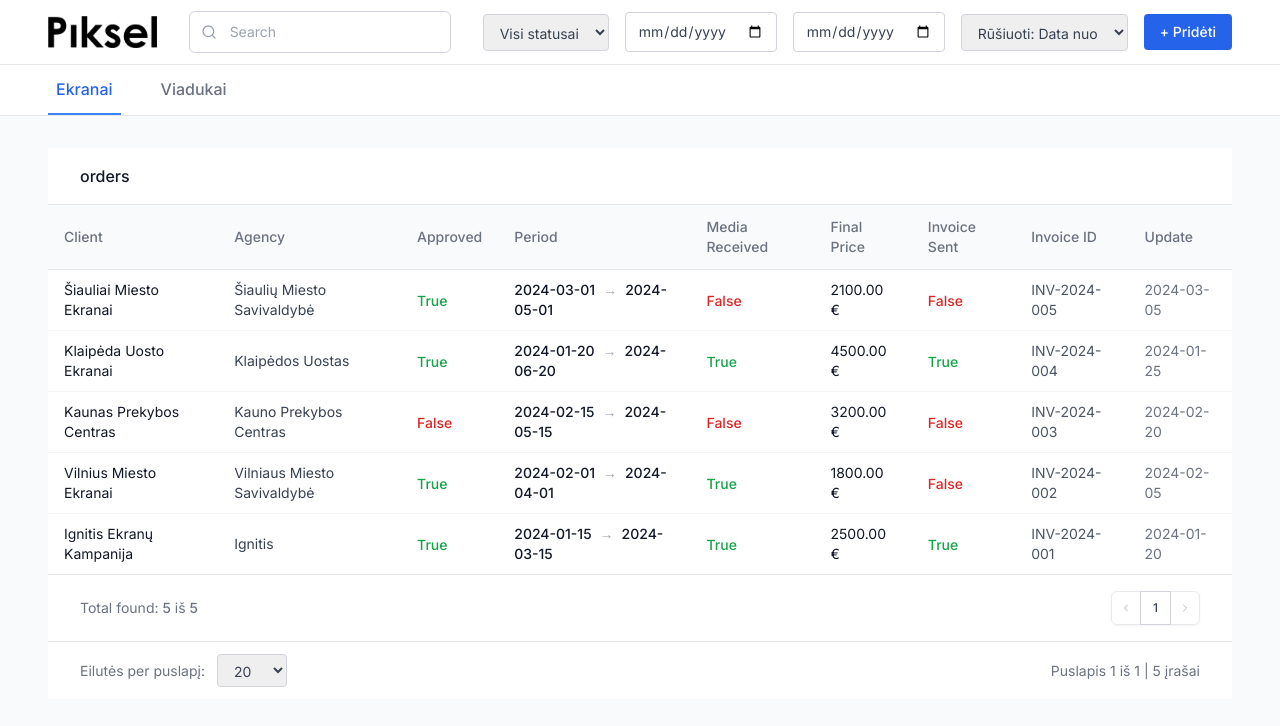
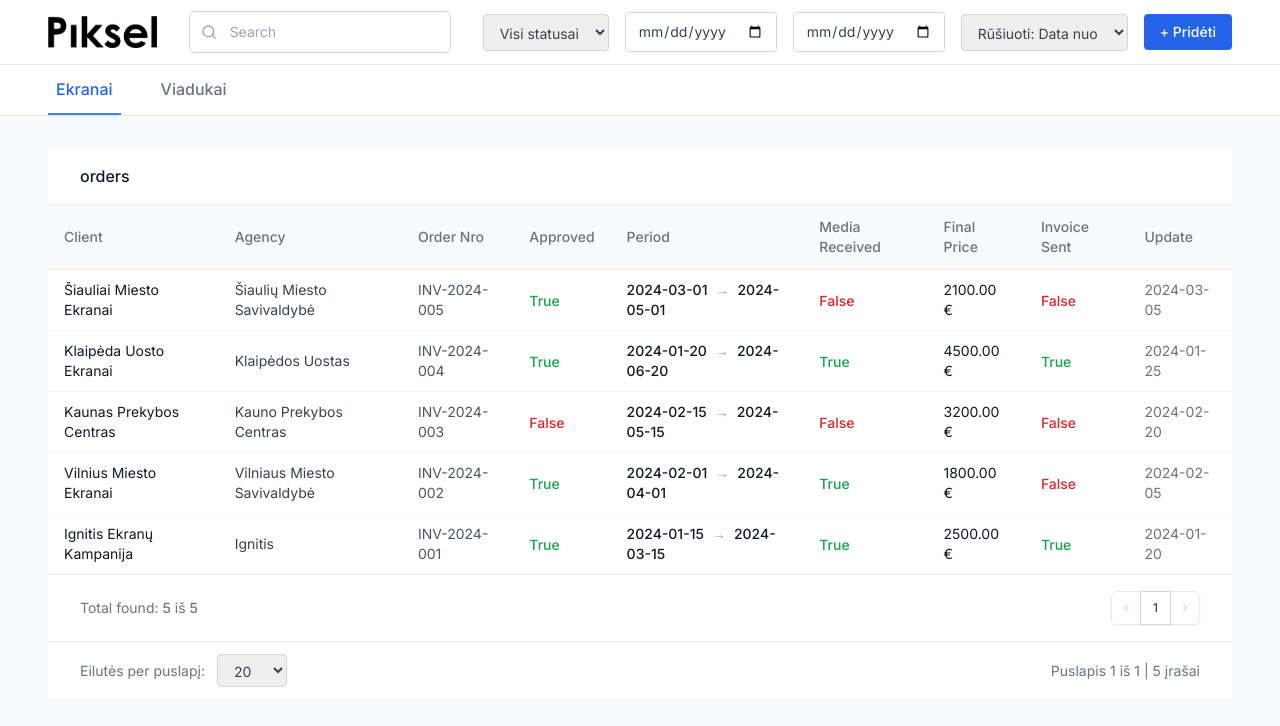
Before and after one commit to rentcas-pixel/piksel-base, a Next.js app: page / in a window 1280 px wide. Shown: the top 726 px of the page. Built offline with nearby package versions, Linux system fonts and the light colour scheme.

Commit message:
Move Order Nro column to right of Agency and update column order in table

```diff
--- a/components/OrdersTable.tsx
+++ b/components/OrdersTable.tsx
@@ -118,12 +118,12 @@ export default function OrdersTable({ orders, onOrderClick, activeTab }: OrdersT
                 {[
                   { key: 'pavadinimas', label: 'Client' },
                   { key: 'agentura', label: 'Agency' },
+                  { key: 'saskaitosId', label: 'Order Nro' },
                   { key: 'patvirtinta', label: 'Approved' },
                   { key: 'periodas', label: 'Period' },
                   { key: 'mediaGautas', label: 'Media Received' },
                   { key: 'galutineKaina', label: 'Final Price' },
                   { key: 'saskaitaIssiusta', label: 'Invoice Sent' },
-                  { key: 'saskaitosId', label: 'Invoice ID' },
                   { key: 'atnaujinta', label: 'Update' }
                 ].map(({ key, label }) => (
                   <th
@@ -150,6 +150,9 @@ export default function OrdersTable({ orders, onOrderClick, activeTab }: OrdersT
                   </td>
                   <td className="px-4 py-2.5 text-sm text-gray-700" onClick={() => handleRowClick(order)}>
                     {order.agentura}
+                  </td>
+                  <td className="px-4 py-2.5 text-sm text-gray-600" onClick={() => handleRowClick(order)}>
+                    {order.saskaitosId}
                   </td>
                   <td className="px-4 py-2.5" onClick={() => handleRowClick(order)}>
                     <span className={`text-sm font-medium ${
@@ -185,9 +188,6 @@ export default function OrdersTable({ orders, onOrderClick, activeTab }: OrdersT
                     }`}>
                       {order.saskaitaIssiusta ? 'True' : 'False'}
                     </span>
-                  </td>
-                  <td className="px-4 py-2.5 text-sm text-gray-600" onClick={() => handleRowClick(order)}>
-                    {order.saskaitosId}
                   </td>
                   <td className="px-4 py-2.5 text-sm text-gray-500" onClick={() => handleRowClick(order)}>
                     {formatDate(order.atnaujinta)}
```
